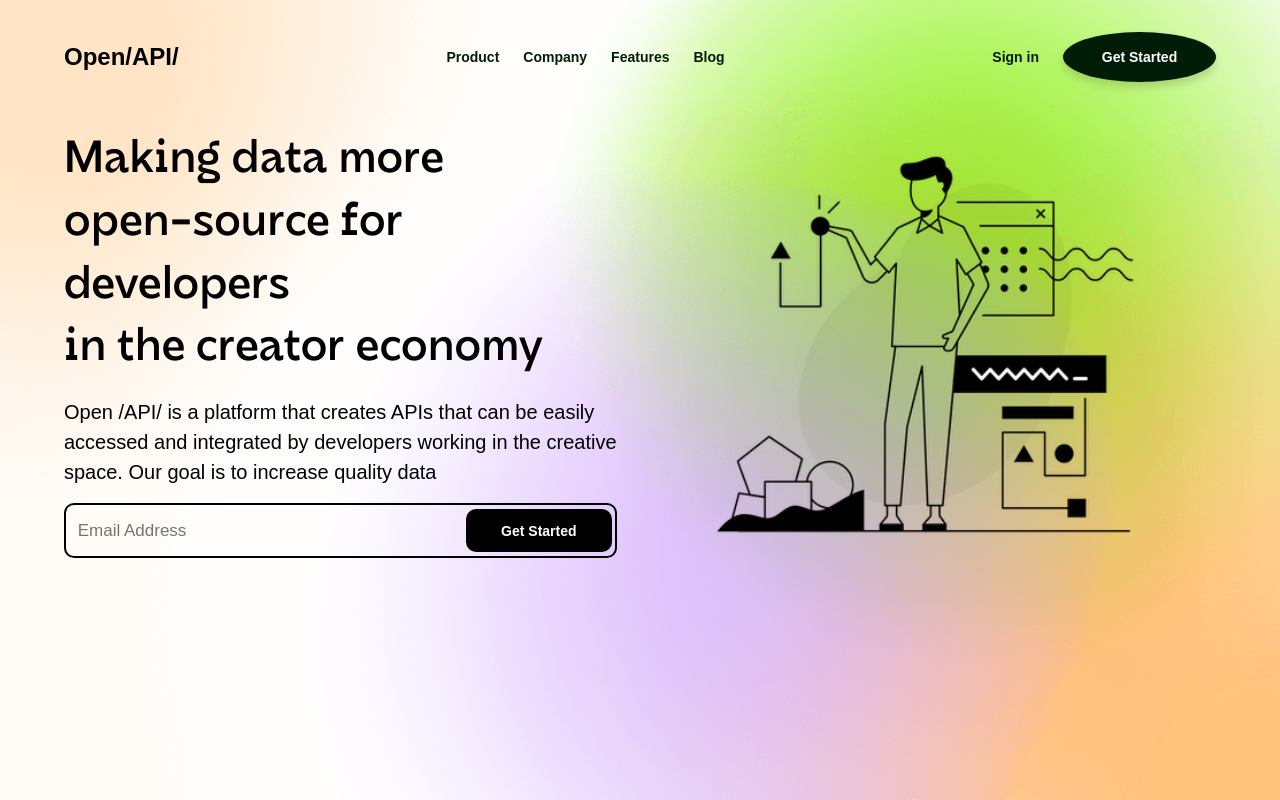
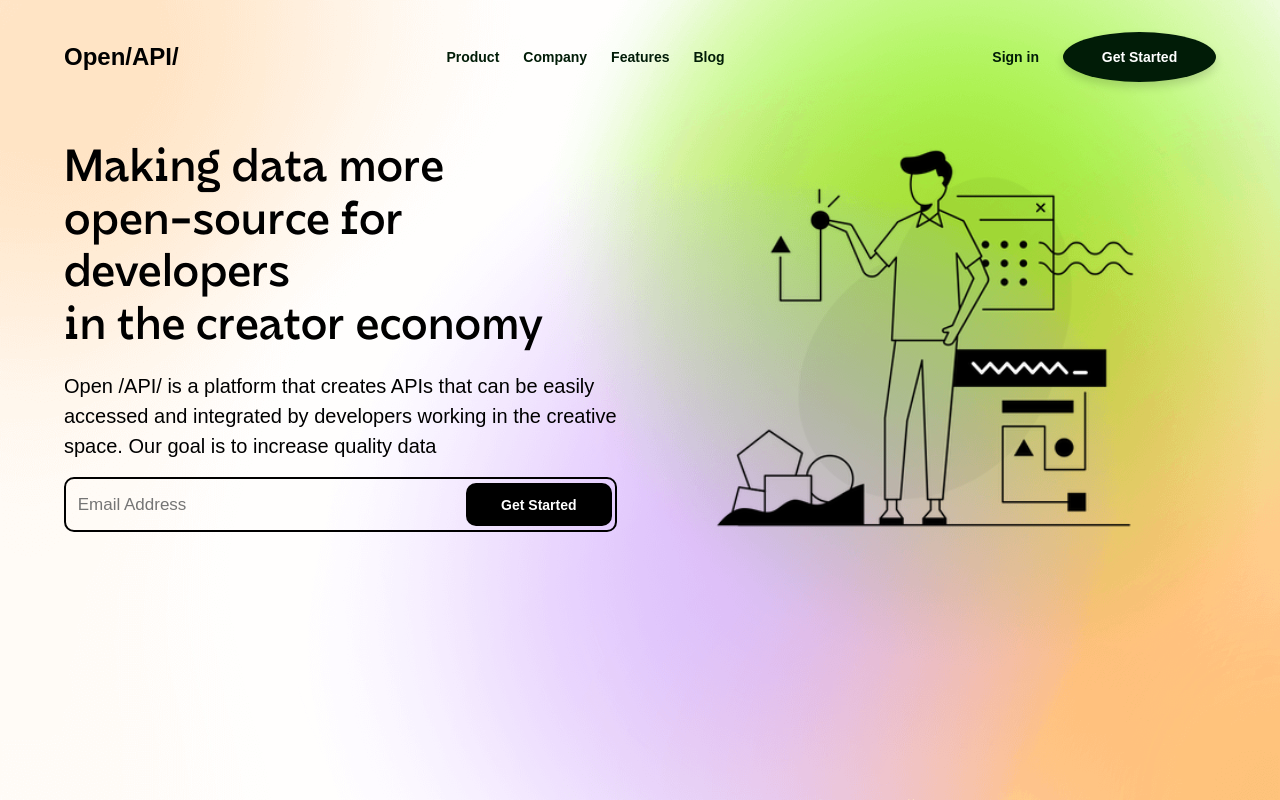
Before and after one commit to lintdeveloper/frontend-test, a React (Create React App) app: page / in a window 1280 px wide. Built offline with nearby package versions, Linux system fonts and the light colour scheme.

Commit message:
line height adjusted

```diff
--- a/src/components/Hero/Hero.module.css
+++ b/src/components/Hero/Hero.module.css
@@ -22,8 +22,7 @@
     font-family: DX-Rigraf;
     font-size: 45px;
     font-weight: 600;
-    line-height: 62.8px;
-    /* max-width: 80%; */
+    line-height: 52.8px;
 }
 
 .hero--description {
```
